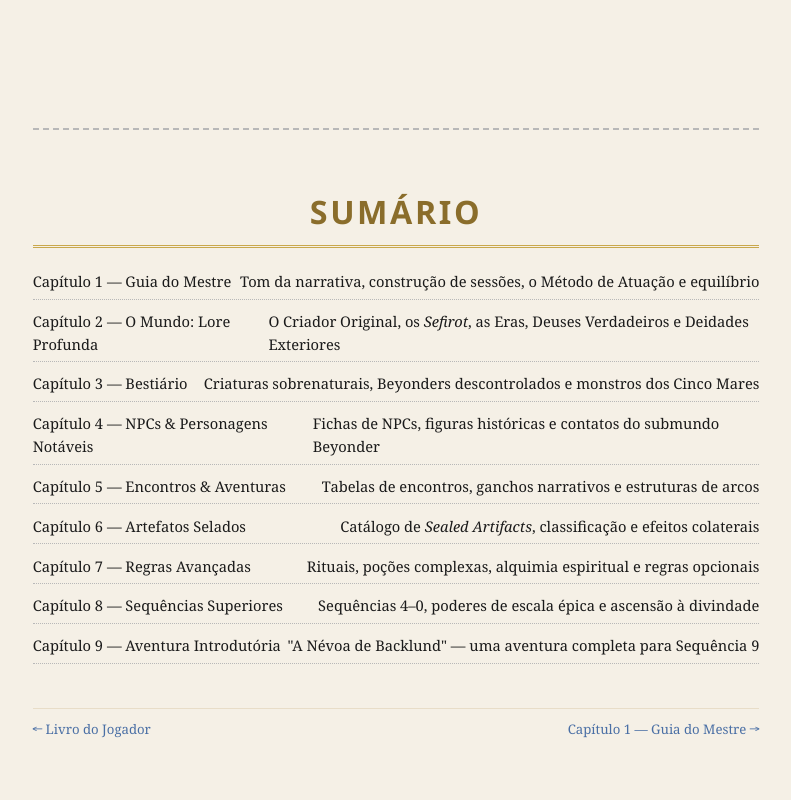
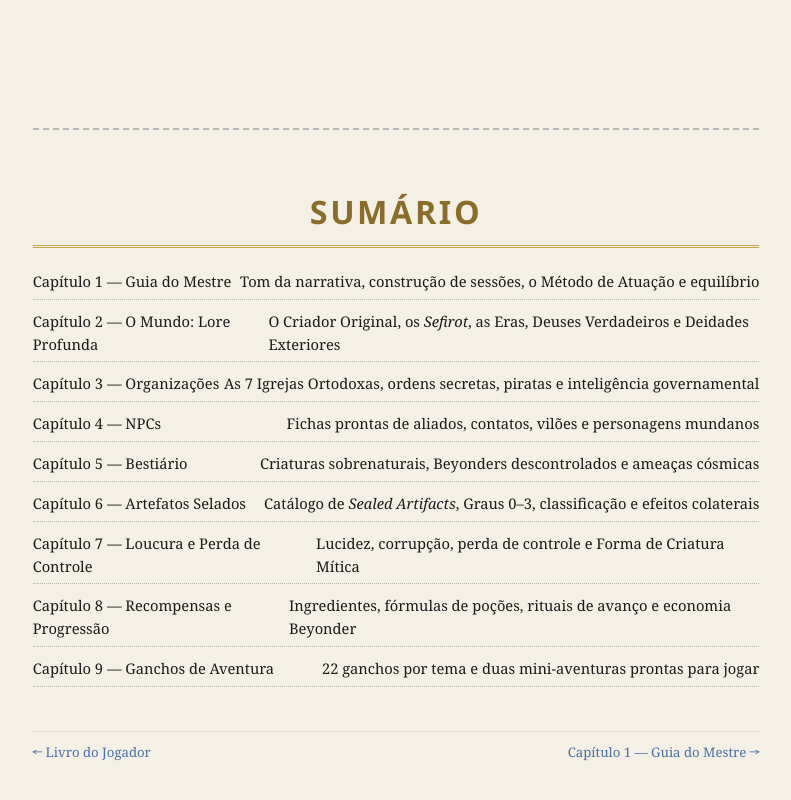
Before and after one commit to lochesystem/rpg-lotm, a plain HTML site: page livro-mestre/index.html in a window 1280 px wide. Shown: the part 665-1465 px from the top of the page, without its empty margins (244-1035 px from the left). Drawn offline with Linux system fonts and the light colour scheme.

Commit message:
Corrigir sumario e links do Livro do Mestre
Co-authored-by: Cursor <cursoragent@cursor.com>

```diff
--- a/livro-mestre/index.html
+++ b/livro-mestre/index.html
@@ -40,45 +40,45 @@
       </a>
     </li>
     <li>
-      <a href="03-bestiario.html">
-        <span>Capítulo 3 — Bestiário</span>
-        <span>Criaturas sobrenaturais, Beyonders descontrolados e monstros dos Cinco Mares</span>
+      <a href="03-organizacoes.html">
+        <span>Capítulo 3 — Organizações</span>
+        <span>As 7 Igrejas Ortodoxas, ordens secretas, piratas e inteligência governamental</span>
       </a>
     </li>
     <li>
       <a href="04-npcs.html">
-        <span>Capítulo 4 — NPCs &amp; Personagens Notáveis</span>
-        <span>Fichas de NPCs, figuras históricas e contatos do submundo Beyonder</span>
+        <span>Capítulo 4 — NPCs</span>
+        <span>Fichas prontas de aliados, contatos, vilões e personagens mundanos</span>
       </a>
     </li>
     <li>
-      <a href="05-encontros.html">
-        <span>Capítulo 5 — Encontros &amp; Aventuras</span>
-        <span>Tabelas de encontros, ganchos narrativos e estruturas de arcos</span>
+      <a href="05-bestiario.html">
+        <span>Capítulo 5 — Bestiário</span>
+        <span>Criaturas sobrenaturais, Beyonders descontrolados e ameaças cósmicas</span>
       </a>
     </li>
     <li>
       <a href="06-artefatos.html">
         <span>Capítulo 6 — Artefatos Selados</span>
-        <span>Catálogo de <em>Sealed Artifacts</em>, classificação e efeitos colaterais</span>
+        <span>Catálogo de <em>Sealed Artifacts</em>, Graus 0–3, classificação e efeitos colaterais</span>
       </a>
     </li>
     <li>
-      <a href="07-regras-avancadas.html">
-        <span>Capítulo 7 — Regras Avançadas</span>
-        <span>Rituais, poções complexas, alquimia espiritual e regras opcionais</span>
+      <a href="07-loucura.html">
+        <span>Capítulo 7 — Loucura e Perda de Controle</span>
+        <span>Lucidez, corrupção, perda de controle e Forma de Criatura Mítica</span>
       </a>
     </li>
     <li>
-      <a href="08-sequencias-superiores.html">
-        <span>Capítulo 8 — Sequências Superiores</span>
-        <span>Sequências 4–0, poderes de escala épica e ascensão à divindade</span>
+      <a href="08-recompensas.html">
+        <span>Capítulo 8 — Recompensas e Progressão</span>
+        <span>Ingredientes, fórmulas de poções, rituais de avanço e economia Beyonder</span>
       </a>
     </li>
     <li>
-      <a href="09-aventura-introdutoria.html">
-        <span>Capítulo 9 — Aventura Introdutória</span>
-        <span>"A Névoa de Backlund" — uma aventura completa para Sequência 9</span>
+      <a href="09-aventuras.html">
+        <span>Capítulo 9 — Ganchos de Aventura</span>
+        <span>22 ganchos por tema e duas mini-aventuras prontas para jogar</span>
       </a>
     </li>
   </ul>
```
Also changed, not shown: livro-mestre/02-mundo.html (+1 -1 lines).
